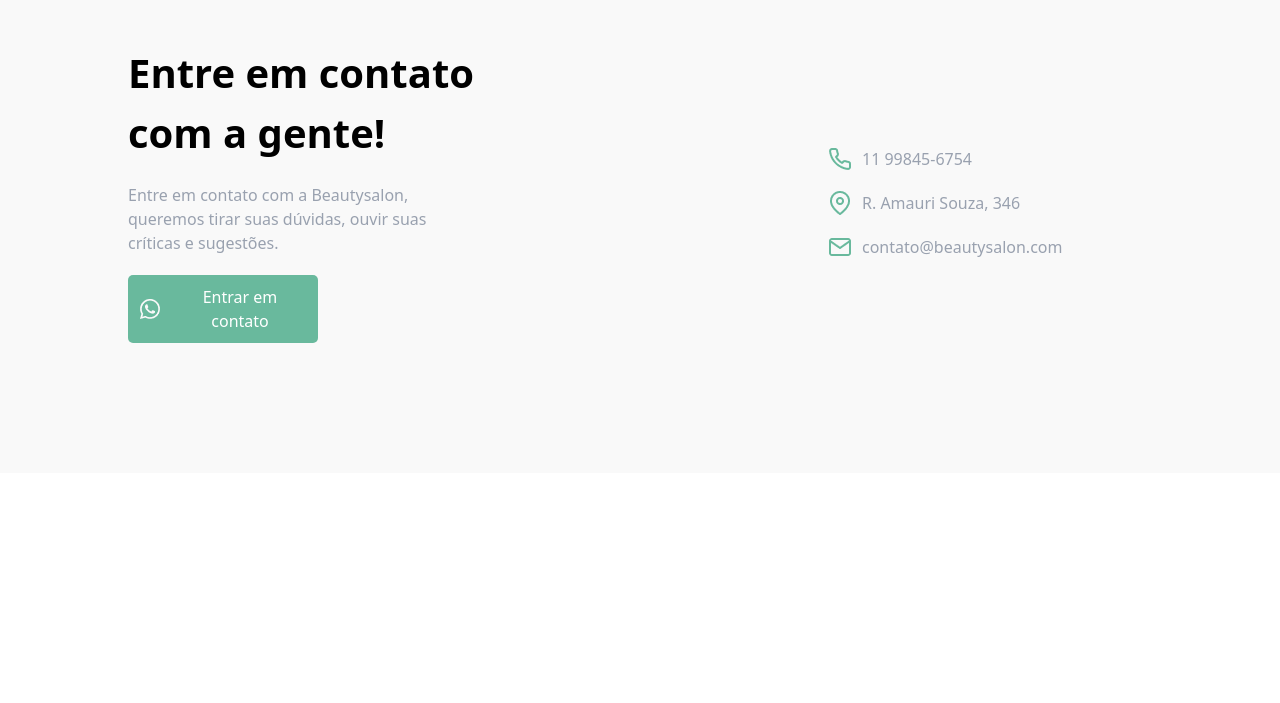
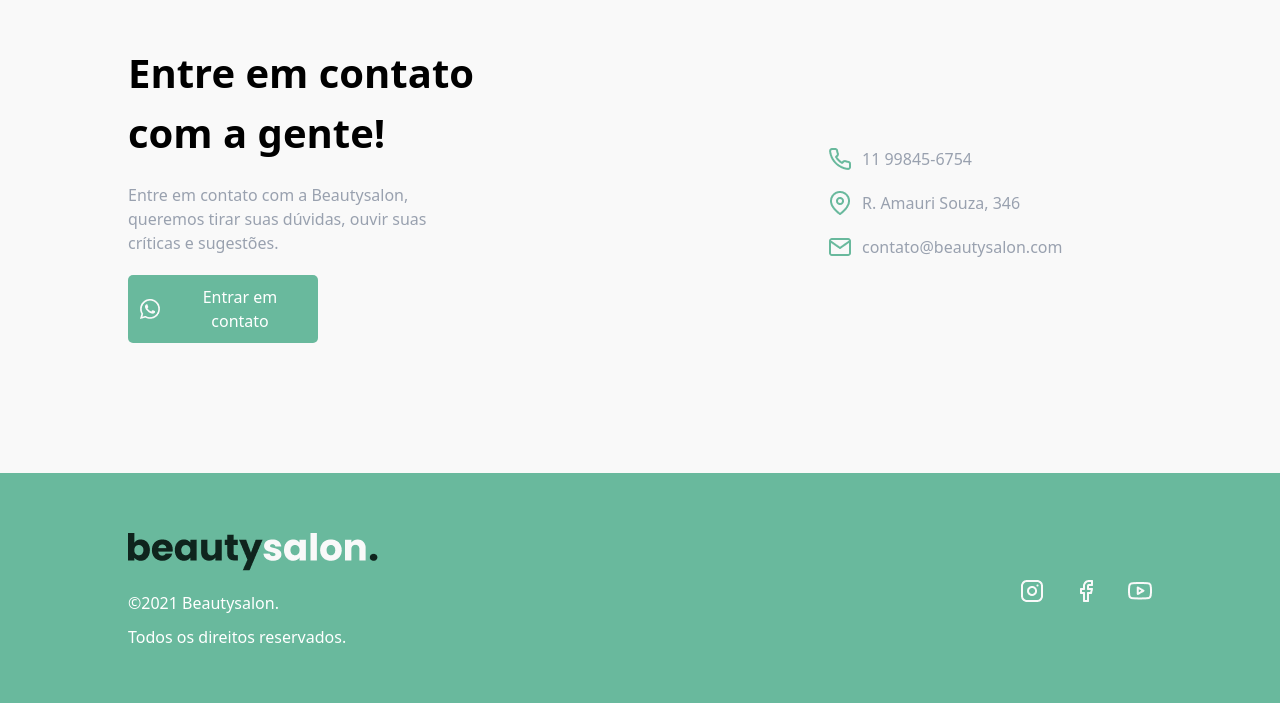
Before and after one commit to sunatullomahmudov/classWork11, a website: page index.html in a window 1280 px wide. Shown: the part 3039-3742 px from the top of the page. Before the commit the page ends 3512 px from the top, so only its background shows below. Drawn offline with Linux system fonts and the light colour scheme.

Commit message:
create footer

```diff
--- a/index.html
+++ b/index.html
@@ -99,7 +99,7 @@
                     <p class="text-gray-400 w-[300px] mt-[20px]">Entre em contato com a Beautysalon, queremos tirar suas dúvidas, ouvir suas críticas e sugestões.</p>
                     <div class="flex gap-[10px] items-center w-[190px] p-[10px] bg-[#69B99D] text-center text-white rounded-[5px] mt-[20px]">
                         <img src="./images/whatsapp 1.png" alt="">
-                        <p>Entrar em contato</p>
+                        <button>Entrar em contato</button>
                     </div>
                 </div>
                 <div class="max-mobile:mt-[50px]">
@@ -119,5 +119,19 @@
             </div>
         </section>
     </main>
+    <footer class="w-[100%] h-[230px] bg-[#69B99D] max-mobile:h-[270px]">
+        <div class="flex justify-between items-center mr-[10%] ml-[10%] pt-[60px] max-mobile:block max-mobile:mt-[80px] max-mobile:ml-[8%]">
+            <div>
+                <img src="./images/Logo (2).png" alt="">
+                <p class="text-white mt-[20px]">©2021 Beautysalon.</p>
+                <p class="text-white mt-[10px]">Todos os direitos reservados.</p>
+            </div>
+            <div class="flex gap-[30px] max-mobile:mt-[30px]">
+                <img src="./images/instagram 1.png" alt="">
+                <img src="./images/facebook 1.png" alt="">
+                <img src="./images/youtube 1.png" alt="">
+            </div>
+        </div>
+    </footer>
 </body>
 </html>
```
Also changed, not shown: images/Logo (2).png (added), images/facebook 1.png (added), images/instagram 1.png (added), images/youtube 1.png (added), src/output.css.
